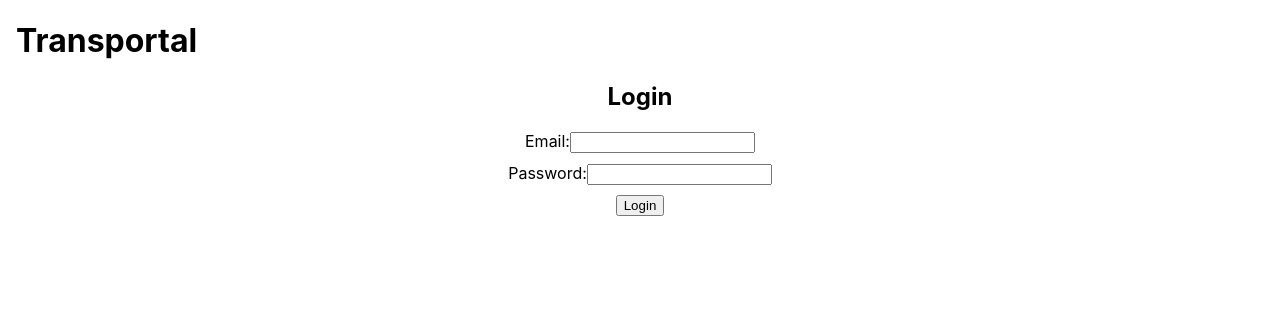
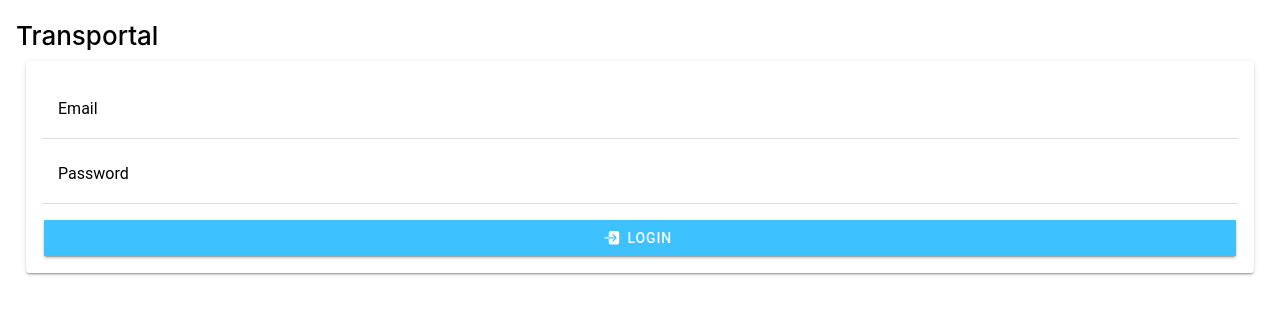
Before and after one commit to michael-maust/Transportal, a React (Create React App) app: page / in a window 1280 px wide. Shown: the top 314 px of the page. Built offline with nearby package versions, Linux system fonts and the light colour scheme; the HTML template or start-up script is replaced by a standard one.

Commit message:
Adds login page components

```diff
--- a/package.json
+++ b/package.json
@@ -6,9 +6,11 @@
     "@capacitor/android": "^4.4.0",
     "@capacitor/core": "^4.4.0",
     "@capacitor/ios": "^4.4.0",
+    "@ionic/react": "^6.3.4",
     "@testing-library/jest-dom": "^5.16.5",
     "@testing-library/react": "^13.4.0",
     "@testing-library/user-event": "^13.5.0",
+    "ionicons": "^6.0.3",
     "react": "^18.2.0",
     "react-dom": "^18.2.0",
     "react-router-dom": "^6.4.3",
--- a/src/App.js
+++ b/src/App.js
@@ -1,9 +1,29 @@
 import "./App.css";
 import {Outlet} from "react-router-dom";
+/* Core CSS required for Ionic components to work properly */
+import "@ionic/react/css/core.css";
+
+/* Basic CSS for apps built with Ionic */
+import "@ionic/react/css/normalize.css";
+import "@ionic/react/css/structure.css"; // Remove if nothing is visible
+import "@ionic/react/css/typography.css";
+
+/* Optional CSS utils that can be commented out */
+import "@ionic/react/css/padding.css";
+import "@ionic/react/css/float-elements.css";
+import "@ionic/react/css/text-alignment.css";
+import "@ionic/react/css/text-transformation.css";
+import "@ionic/react/css/flex-utils.css";
+import "@ionic/react/css/display.css";
+import {setupIonicReact} from "@ionic/react";
+
+setupIonicReact();
 
 function App() {
   return (
-    <div style={{margin: "1rem"}}>
+    <div
+      style={{margin: "0 1rem 0 1rem", paddingTop: "env(safe-area-inset-top)"}}
+    >
       <h1>Transportal</h1>
       <Outlet />
     </div>
--- a/src/routes/login.jsx
+++ b/src/routes/login.jsx
@@ -1,52 +1,66 @@
-import {useState} from "react";
+import {
+  IonButton,
+  IonCard,
+  IonCardContent,
+  IonIcon,
+  IonInput,
+  IonItem,
+  IonLabel,
+  useIonAlert,
+  useIonLoading,
+} from "@ionic/react";
 import {useNavigate} from "react-router-dom";
+import {logIn} from "ionicons/icons";
 
 function Login() {
-  const [loading, setLoading] = useState(false);
   const navigate = useNavigate();
+  const [alert] = useIonAlert();
+  const [present, dismiss] = useIonLoading();
 
-  const onSubmit = (event) => {
+  const onSubmit = async (event) => {
     event.preventDefault();
-    setLoading(true);
+    await present({message: "Loading..."}); // TODO: Add truck animation icon for loading
 
-    console.log("submit!");
-
+    // TODO: replace with proper user check
     setTimeout(() => {
-      setLoading(false);
-      navigate("/app/dashboard");
+      dismiss();
+      if (Math.random() < 0.5) {
+        alert({
+          header: "Invalid credentials",
+          message: "There is no user with that name and password.",
+          buttons: [{text: "Ok"}],
+        });
+      } else {
+        navigate("/app/dashboard");
+      }
     }, 1500);
   };
 
   return (
-    <main style={{textAlign: "center"}}>
-      <h2>Login</h2>
-      <form onSubmit={onSubmit}>
-        <div
-          style={{
-            display: "flex",
-            flexDirection: "column",
-            alignItems: "center",
-            gap: "10px",
-          }}
-        >
-          <div>
-            <label>Email:</label>
-            <input type="text"></input>
-          </div>
+    <>
+      <IonCard>
+        <IonCardContent>
+          <form onSubmit={onSubmit}>
+            <IonItem>
+              <IonLabel position="floating">Email</IonLabel>
+              <IonInput type="email"></IonInput>
+            </IonItem>
 
-          <div>
-            <label>Password:</label>
-            <input type="password"></input>
-          </div>
+            <IonItem>
+              <IonLabel position="floating">Password</IonLabel>
+              <IonInput type="password"></IonInput>
+            </IonItem>
 
-          {loading ? (
-            <div>Loading...</div>
-          ) : (
-            <button type="submit">Login</button>
-          )}
-        </div>
-      </form>
-    </main>
+            <div className="ion-margin-top">
+              <IonButton expand="full" type="submit" color="secondary">
+                <IonIcon icon={logIn} slot="start" />
+                Login
+              </IonButton>
+            </div>
+          </form>
+        </IonCardContent>
+      </IonCard>
+    </>
   );
 }
 
```
Also changed, not shown: 1 other file (tests, documents, lock files or other folders).
